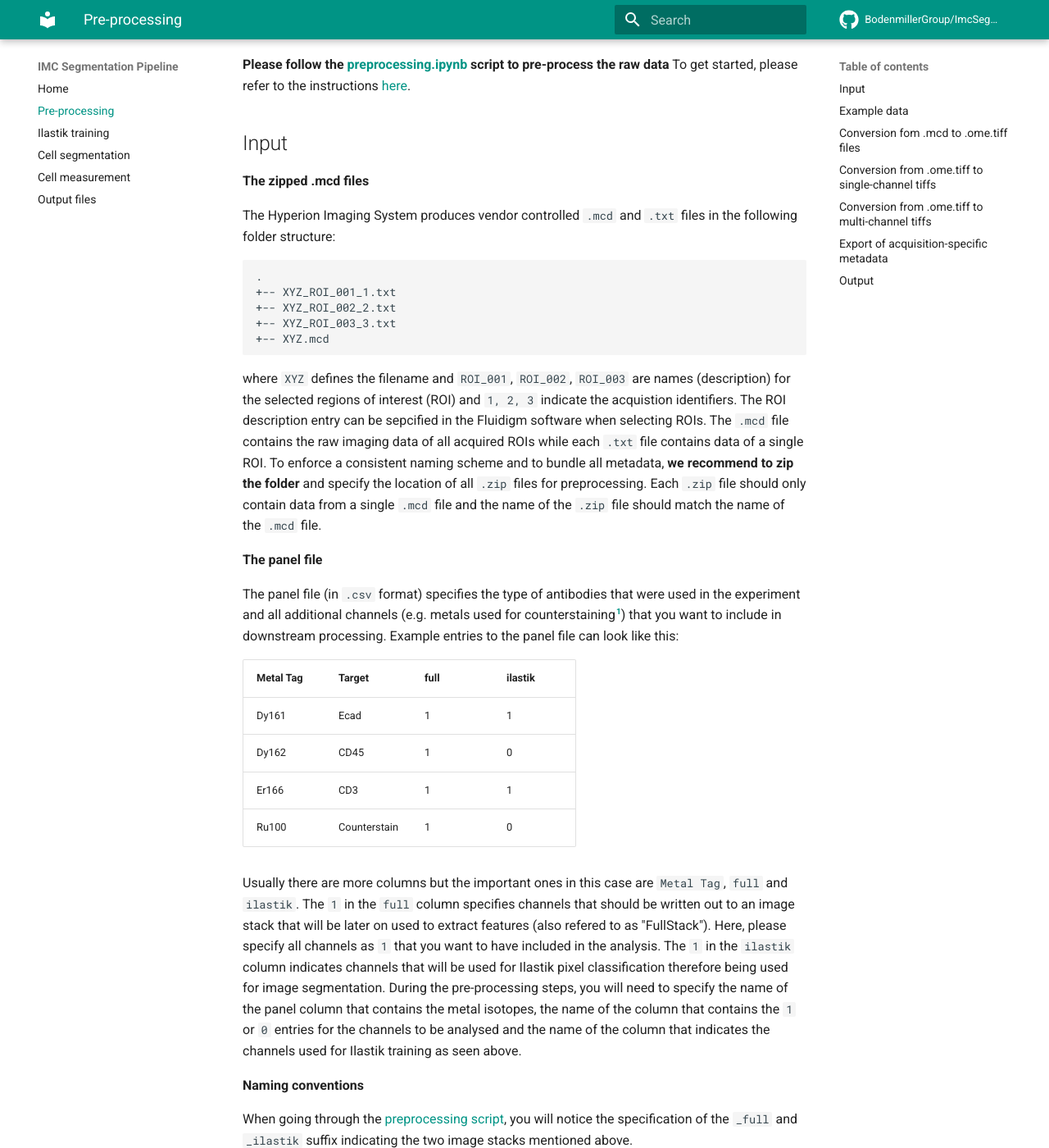
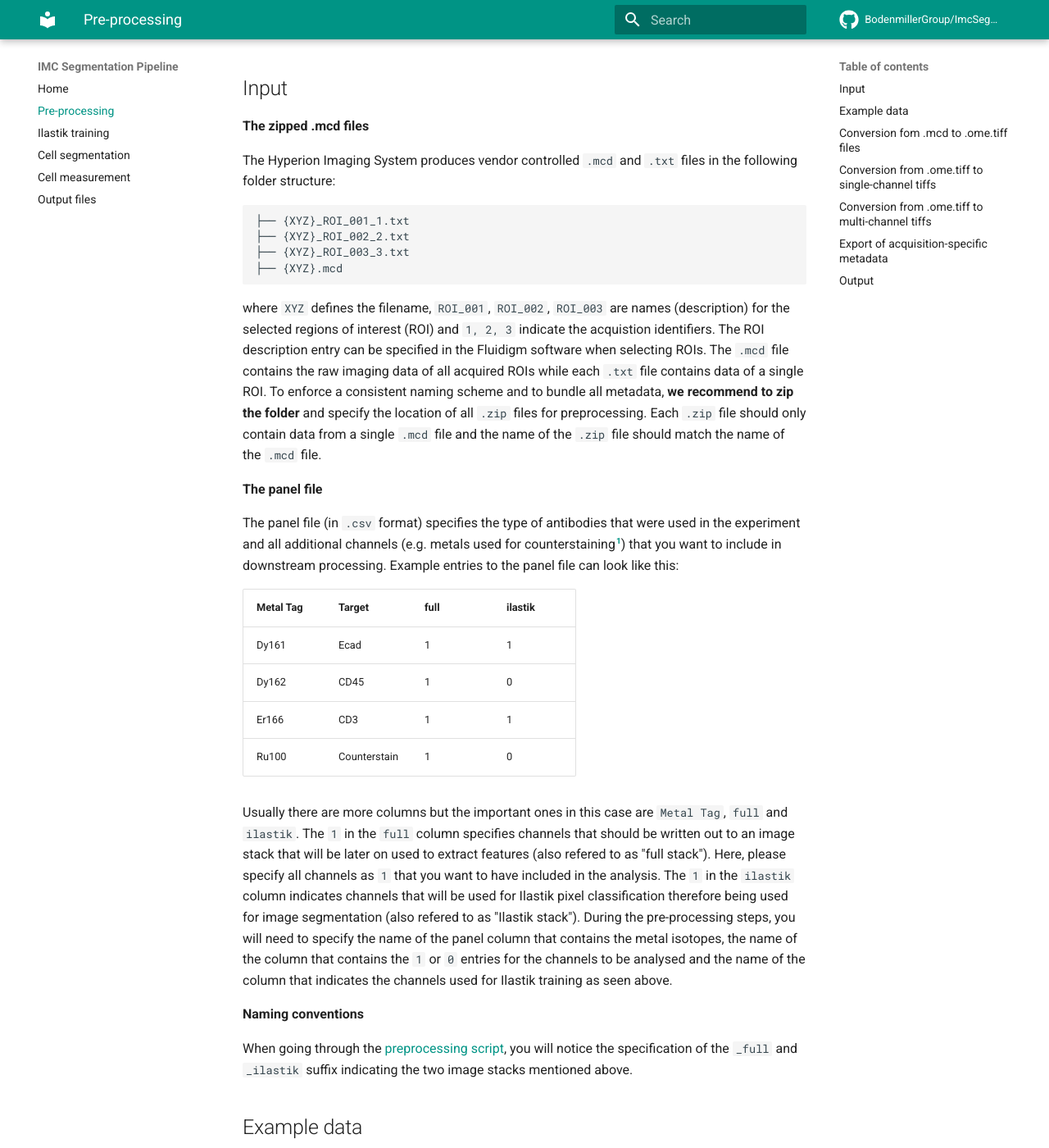
Before and after one commit to BodenmillerGroup/ImcSegmentationPipeline, an MkDocs documentation site: the page built from docs/prepro.md, in a window 1280 px wide and 1400 px high, scrolled down 511 px. Shown: the whole window at 82% size. Built offline with MkDocs 1.6.1 and Material for MkDocs 9.7.7, drawn with Linux system fonts in a browser that asks for light colours; comment, search, counter and statistics services are not loaded; some of the changed text lies outside the part shown.

````diff
--- a/docs/prepro.md
+++ b/docs/prepro.md
@@ -2,12 +2,11 @@
 
 <figure markdown>
   ![prepro](img/prepro.png){ width="500" }
-  <figcaption>Conversion from raw `.mcd` files to `.ome.tiff` and `.tiff` files suitable for downstream analysis</figcaption>
 </figure>
 
-During the first step of the segmentation pipeline, raw imaging files need to be converted to file formats that can be read-in by external software (Fiji, R, python, histoCAT).
+During the first step of the segmentation pipeline, raw data need to be converted to file formats that can be read-in by external software (`Fiji`, `R`, `python`, `histoCAT`).
 
-**Please follow the [preprocessing.ipynb](https://github.com/BodenmillerGroup/ImcSegmentationPipeline/blob/main/scripts/imc_preprocessing.ipynb) script to pre-process the raw data**
+**Please follow the [preprocessing.ipynb](https://github.com/BodenmillerGroup/ImcSegmentationPipeline/blob/main/scripts/imc_preprocessing.ipynb) script to pre-process the raw data.**
 To get started, please refer to the instructions [here](index.md).
 
 ## Input
@@ -17,15 +16,14 @@ To get started, please refer to the instructions [here](index.md).
 The Hyperion Imaging System produces vendor controlled `.mcd` and `.txt` files in the following folder structure:
 
 ```
-.
-+-- XYZ_ROI_001_1.txt
-+-- XYZ_ROI_002_2.txt
-+-- XYZ_ROI_003_3.txt
-+-- XYZ.mcd
+├── {XYZ}_ROI_001_1.txt
+├── {XYZ}_ROI_002_2.txt
+├── {XYZ}_ROI_003_3.txt
+├── {XYZ}.mcd
 ```
 
-where `XYZ` defines the filename and `ROI_001`, `ROI_002`, `ROI_003` are names (description) for the selected regions of interest (ROI) and `1, 2, 3` indicate the acquistion identifiers.
-The ROI description entry can be sepcified in the Fluidigm software when selecting ROIs.
+where `XYZ` defines the filename, `ROI_001`, `ROI_002`, `ROI_003` are names (description) for the selected regions of interest (ROI) and `1, 2, 3` indicate the acquistion identifiers.
+The ROI description entry can be specified in the Fluidigm software when selecting ROIs.
 The `.mcd` file contains the raw imaging data of all acquired ROIs while each `.txt` file contains data of a single ROI.
 To enforce a consistent naming scheme and to bundle all metadata, **we recommend to zip the folder** and specify the location of all `.zip` files for preprocessing. Each `.zip` file should only contain data from a single `.mcd` file and the name of the `.zip` file should match the name  of the `.mcd` file.
 
@@ -42,9 +40,9 @@ Example entries to the panel file can look like this:
 |  Ru100     | Counterstain    | 1    | 0       |
 
 Usually there are more columns but the important ones in this case are `Metal Tag`, `full` and `ilastik`.
-The `1` in the `full` column specifies channels that should be written out to an image stack that will be later on used to extract features (also refered to as "FullStack").
+The `1` in the `full` column specifies channels that should be written out to an image stack that will be later on used to extract features (also refered to as "full stack").
 Here, please specify all channels as `1` that you want to have included in the analysis.
-The `1` in the `ilastik` column indicates channels that will be used for Ilastik pixel classification therefore being used for image segmentation.
+The `1` in the `ilastik` column indicates channels that will be used for Ilastik pixel classification therefore being used for image segmentation (also refered to as "Ilastik stack").
 During the pre-processing steps, you will need to specify the name of the panel column that contains the metal isotopes, the name of the column that contains the `1` or `0` entries for the channels to be analysed and the name of the column that indicates the channels used for Ilastik training as seen above.
 
 **Naming conventions**
@@ -53,11 +51,11 @@ When going through the [preprocessing script](https://github.com/BodenmillerGrou
 
 ## Example data
 
-We provide raw IMC example data at [zenodo.org/record/5949116](https://zenodo.org/record/5949116). This dataset contains 4 `.zip` archives each of which holds one `.mcd` and multiple `.txt` files. The data was acquired as part of the **I**ntegrated i**MMU**noprofiling of large adaptive **CAN**cer patient cohorts (IMMUcan) project [immucan.eu](https://immucan.eu) using the [Hyperion imaging syste](www.fluidigm.com/products-services/instruments/hyperion). Data of 4 patients with different cancer types are provided. To download the raw data together with the panel file, sample metadata and a pre-trained Ilastik classifier, please follow the [download script](https://github.com/BodenmillerGroup/ImcSegmentationPipeline/blob/main/scripts/download_examples.ipynb)
+We provide raw IMC example data at [zenodo.org/record/5949116](https://zenodo.org/record/5949116). This dataset contains 4 `.zip` archives each of which holds one `.mcd` and multiple `.txt` files. The data was acquired as part of the **I**ntegrated i**MMU**noprofiling of large adaptive **CAN**cer patient cohorts (IMMUcan) project [immucan.eu](https://immucan.eu) using the [Hyperion imaging syste](https://www.fluidigm.com/products-services/instruments/hyperion). Data of 4 patients with different cancer types are provided. To download the raw data together with the panel file, sample metadata and a pre-trained Ilastik classifier, please follow the [download script](https://github.com/BodenmillerGroup/ImcSegmentationPipeline/blob/main/scripts/download_examples.ipynb)
 
 ## Conversion fom .mcd to .ome.tiff files
 
-In the first step of the pipeline, raw `.mcd` files are converted into `.ome.tiff` files [^fn2].
+In the first step of the pipeline, raw `.mcd` files are converted into `.ome.tiff` files[^fn2].
 This serves the purpose to allow vendor independent downstream analysis and visualization of the images.
 For in-depth information of the `.ome.tiff` file format see [here](https://www.openmicroscopy.org/Schemas/Documentation/Generated/OME-2016-06/ome.html).
 Each `.mcd` file can contain multiple acquisitions. This means that multiple multi-channel `.ome.tiff` files per `.mcd` file are produced.
@@ -99,10 +96,9 @@ For full documentation on the `histoCAT` format, please follow [the manual](http
 Part of a single histoCAT folder will look as follows:
 
 ```
-.
-+-- 131Xe_Xe131.tiff
-+-- Beta-2M-1855((2962))Nd148_Nd148.tiff
-...
+├── 131Xe_Xe131.tiff
+├── Beta-2M-1855((2962))Nd148_Nd148.tiff
+├── ...
 ```
 
 ## Conversion from .ome.tiff to multi-channel tiffs
@@ -111,30 +107,29 @@ For downstream analysis and Ilastik pixel classification, the `.ome.tiff` files
 
 **1. Full stack:** The full stack contains all channels specified by the "1" entries in the `full` column of the panel file. This stack will be later used to measure cell-specific expression features of the selected channels.
 
-**2. Ilastik stack:** The ilastik stack contains all channels specified by the "1" entries in the `ilastik` column of the panel file. This stack will be used to perform the ilastik training to generate cell, cytoplasm and background probability masks (see [Ilastik training](https://bodenmillergroup.github.io/ImcSegmentationPipeline/ilastik.html)).
+**2. Ilastik stack:** The Ilastik stack contains all channels specified by the "1" entries in the `ilastik` column of the panel file. This stack will be used to perform the ilastik training to generate cell, cytoplasm and background probability masks (see [Ilastik training](ilastik.md)).
 
-Additional image stacks can be generated to adapt the panel file and specify the suffix of the file name.
+Additional image stacks can be generated by adapting the panel file and specifying the suffix of the file name.
 
 **Hot pixel filtering:** Each pixel intensity is compared against the maximum intensity of the 3x3 neighboring pixels. If the difference is larger than a specified threshold, the pixel intensity is clipped to the maximum intensity in the 3x3 neighborhood. Setting `hpf=None` disables hot pixel filtering in this conversion step.
 
-By default the hot pixel filtered full stack is written out to the `analysis/cpout/images` folder and the ilastik stack is written out to the `analysis/ilastik` folder.
+By default the hot pixel filtered full stack is written out to the `analysis/cpout/images` folder and the Ilastik stack is written out to the `analysis/ilastik` folder.
 
-The `analysis/ilastik` will contain files such as:
+The `analysis/ilastik` folder contains files such as:
 
 ```
-.
-+-- XYZ_s0_a1_ac_ilastik.tiff
-+-- XYZ_s0_a1_ac_ilastik.csv
-...
+├── {XYZ}_s0_a1_ac_ilastik.tiff
+├── {XYZ}_s0_a1_ac_ilastik.csv
+├── ...
 ```
 
-And the `analysis/cpout/images` contains following files:
+The `analysis/cpout/images` folder contains following files:
 
 ```
-.
-+-- XYZ_s0_a1_ac_full.tiff
-+-- XYZ_s0_a1_ac_full.csv
-...
+
+├── {XYZ}_s0_a1_ac_full.tiff
+├── {XYZ}_s0_a1_ac_full.csv
+├── ...
 ```
 
 The matching `.csv` files contain the channel names (metals) in the correct channel order.
````
Also changed, not shown: other parts of docs/prepro.md (+11 -12 lines), README.md (+1 -1 lines), docs/ilastik.md (+5 -5 lines), docs/index.md (+7 -7 lines), docs/measurement.md (+2 -2 lines), docs/output.md (+11 -1 lines), docs/segmentation.md (+4 -4 lines), docs/img/measurement.png (added), docs/img/segmentation.png (added), 4 other files.
